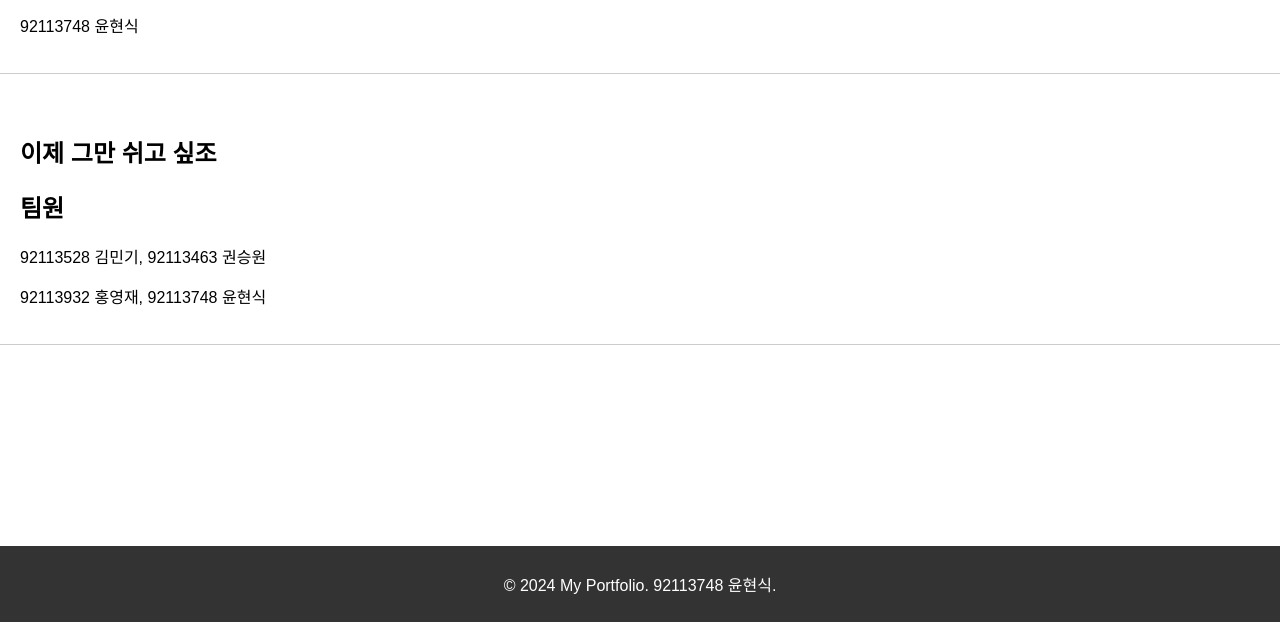
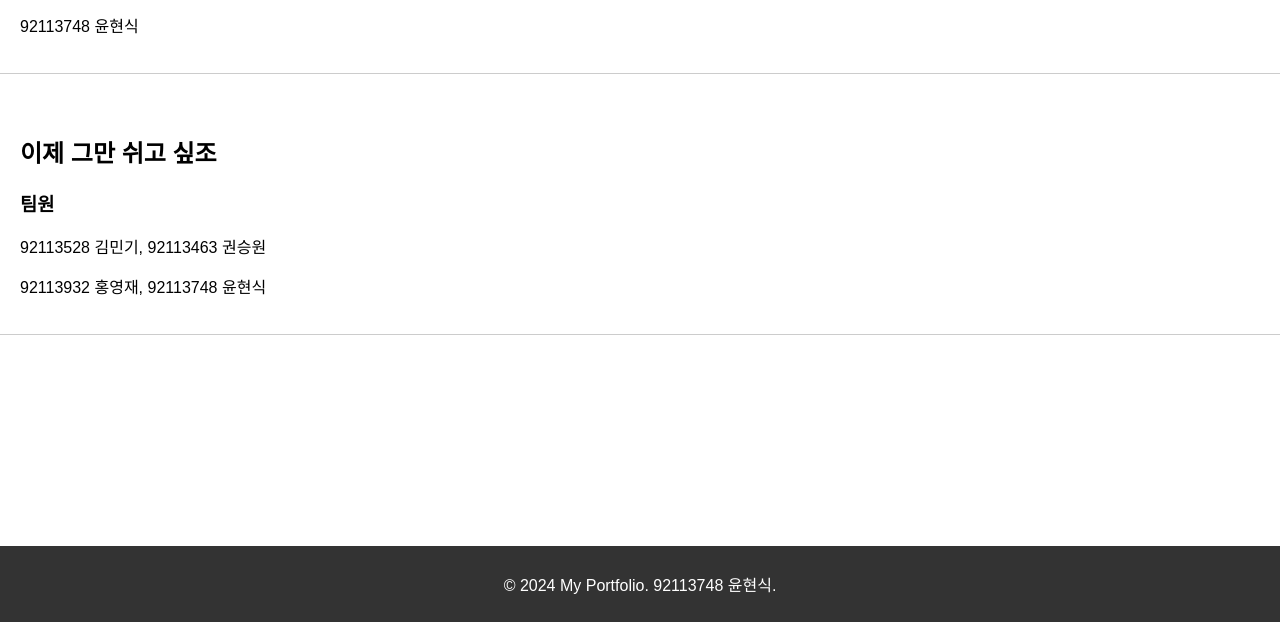
Before and after one commit to YHs1k/midweb, a plain HTML site: page index.html in a window 1280 px wide. Shown: the part 178-800 px from the top of the page. Drawn offline with Linux system fonts and the light colour scheme.

Commit message:
Update index.html

```diff
--- a/index.html
+++ b/index.html
@@ -39,7 +39,7 @@
     <!-- 팀프로젝트/팀원 소개 -->
     <section id="team">
       <h2>이제 그만 쉬고 싶조</h2>
-      <h2>팀원</h2>
+      <h3>팀원</h3>
       <p>92113528 김민기, 92113463 권승원</p>
       <p>92113932 홍영재, 92113748 윤현식</p>
     </section>
```
